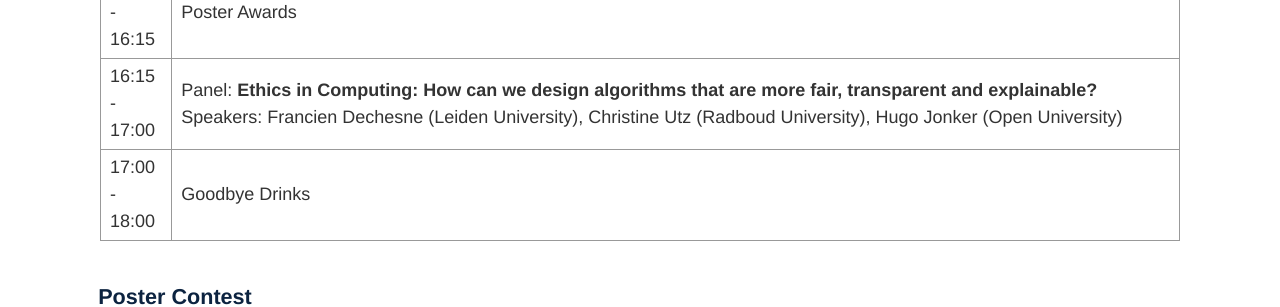
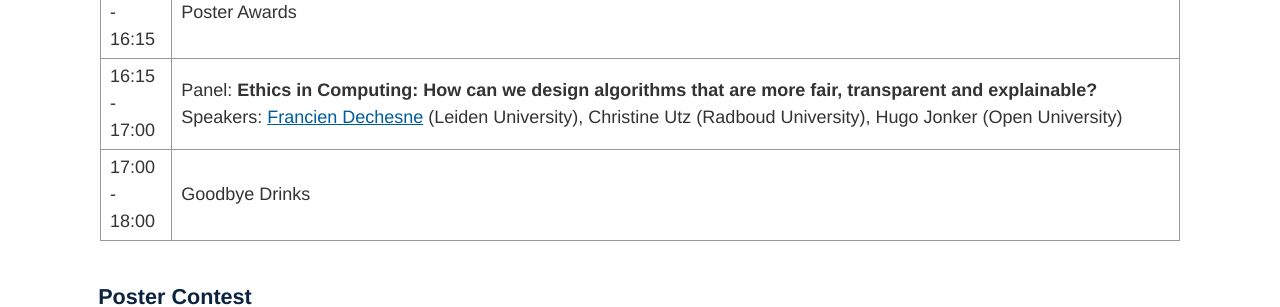
Before and after one commit to alice-and-eve/2024, a Jekyll site: the page built from index.md, in a window 1280 px wide and 900 px high, scrolled down 3235 px. Shown: the part 153-460 px from the top of the window. Built offline with Jekyll 4.4.1, drawn with Linux system fonts in a browser that asks for light colours; part of the change alters nothing that is shown.

```diff
--- a/index.md
+++ b/index.md
@@ -52,7 +52,7 @@ The registration is free and includes coffee breaks, lunch and drinks. We welcom
 | 15:00 - 15:30  | Coffee Break |
 | 15:30 - 16:00  | Talk: **Anna Wilbik** (University of Maastricht) - **Federated learning – a hype or a trend?** |
 | 16:00 - 16:15  | Poster Awards |
-| 16:15 - 17:00  | Panel: **Ethics in Computing: How can we design algorithms that are more fair, transparent and explainable?** Speakers: Francien Dechesne (Leiden University), Christine Utz (Radboud University), Hugo Jonker (Open University) |
+| 16:15 - 17:00  | Panel: **Ethics in Computing: How can we design algorithms that are more fair, transparent and explainable?** Speakers: [Francien Dechesne](https://www.universiteitleiden.nl/en/staffmembers/francien-dechesne#tab-1) (Leiden University), Christine Utz (Radboud University), Hugo Jonker (Open University) |
 | 17:00 - 18:00  | Goodbye Drinks |
 
 ## Poster Contest
```
